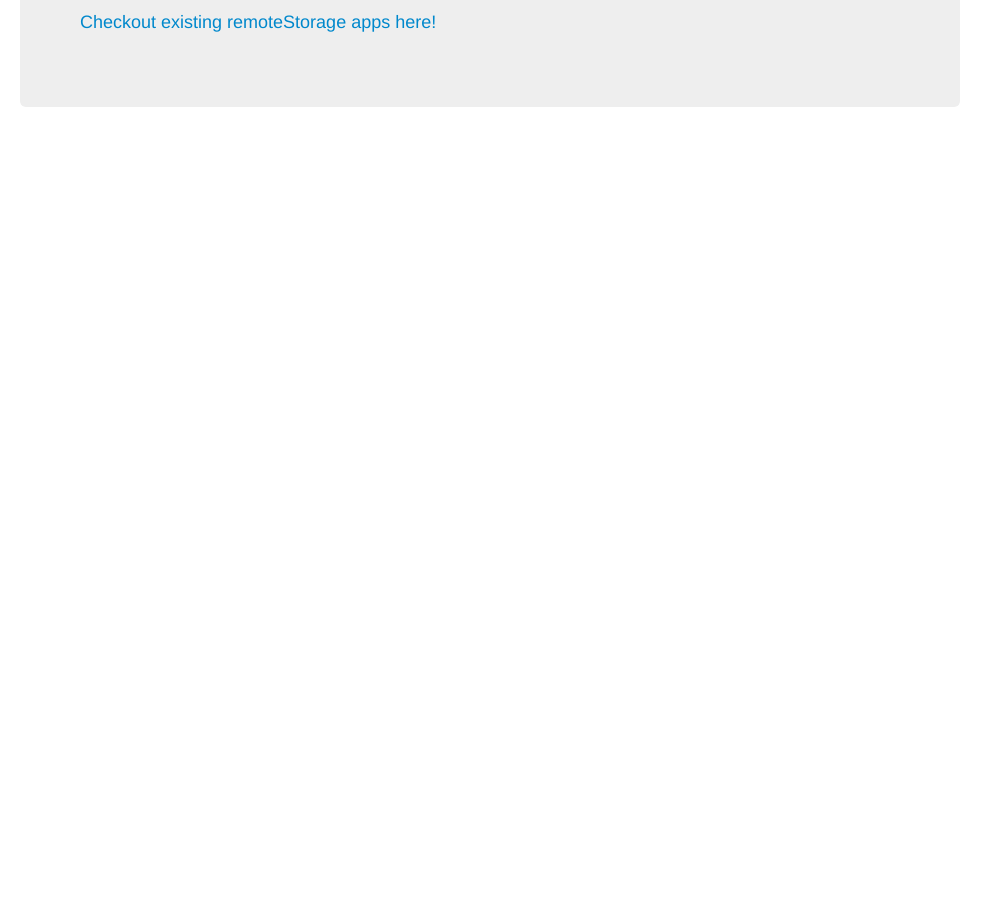
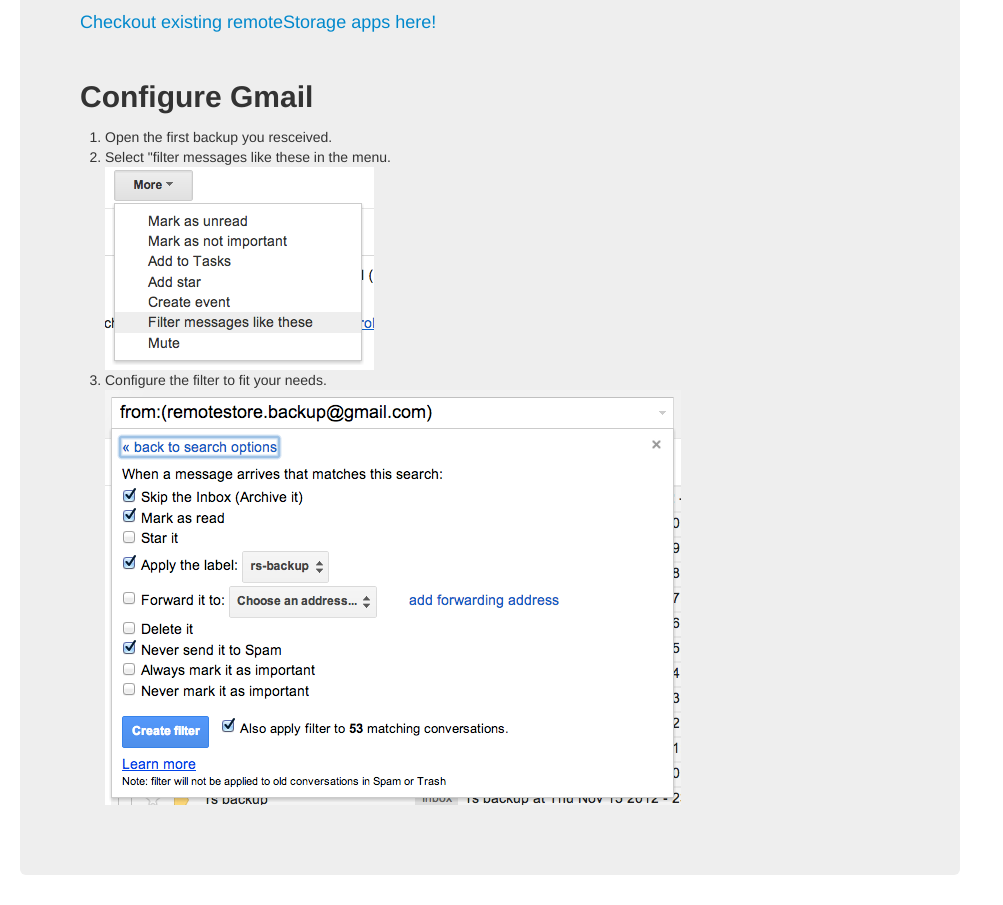
Before and after one commit to jorinvo/rs-backup, a website: page index.html in a window 1280 px wide. Shown: the part 405-1310 px from the top of the page, without its empty margins (0-1003 px from the left). Before the commit the page ends 800 px from the top, so only its background shows below. Drawn offline with nearby package versions, Linux system fonts and the light colour scheme.

Commit message:
added instructions for the use with Gmail

```diff
--- a/index.html
+++ b/index.html
@@ -47,6 +47,23 @@
                         Dogfood your remoteStorage app without having fear to accidentally loose your data.<br>
                         This service is for everyone in the [Unhosted community](http://unhosted.org/).</p>
                         <p><a href="https://github.com/unhosted/website/wiki/State-of-the-movement" target="_blank">Checkout existing remoteStorage apps here!</a></p>
+                        <br>
+                        <h2>Configure Gmail</h2>
+                        <p>
+                            <ol>
+                                <li>Open the first backup you resceived.</li>
+                                <li>
+                                    Select "filter messages like these in the menu.
+                                    <br>
+                                    <img src="img/gmail1.png">
+                                </li>
+                                <li>
+                                    Configure the filter to fit your needs.
+                                    <br>
+                                    <img src="img/gmail2.png">
+                                </li>
+                            </ol>
+                        </p>
                     </div>
                 </div>
             </div>
```
Also changed, not shown: img/gmail1.png (added), img/gmail2.png (added).
